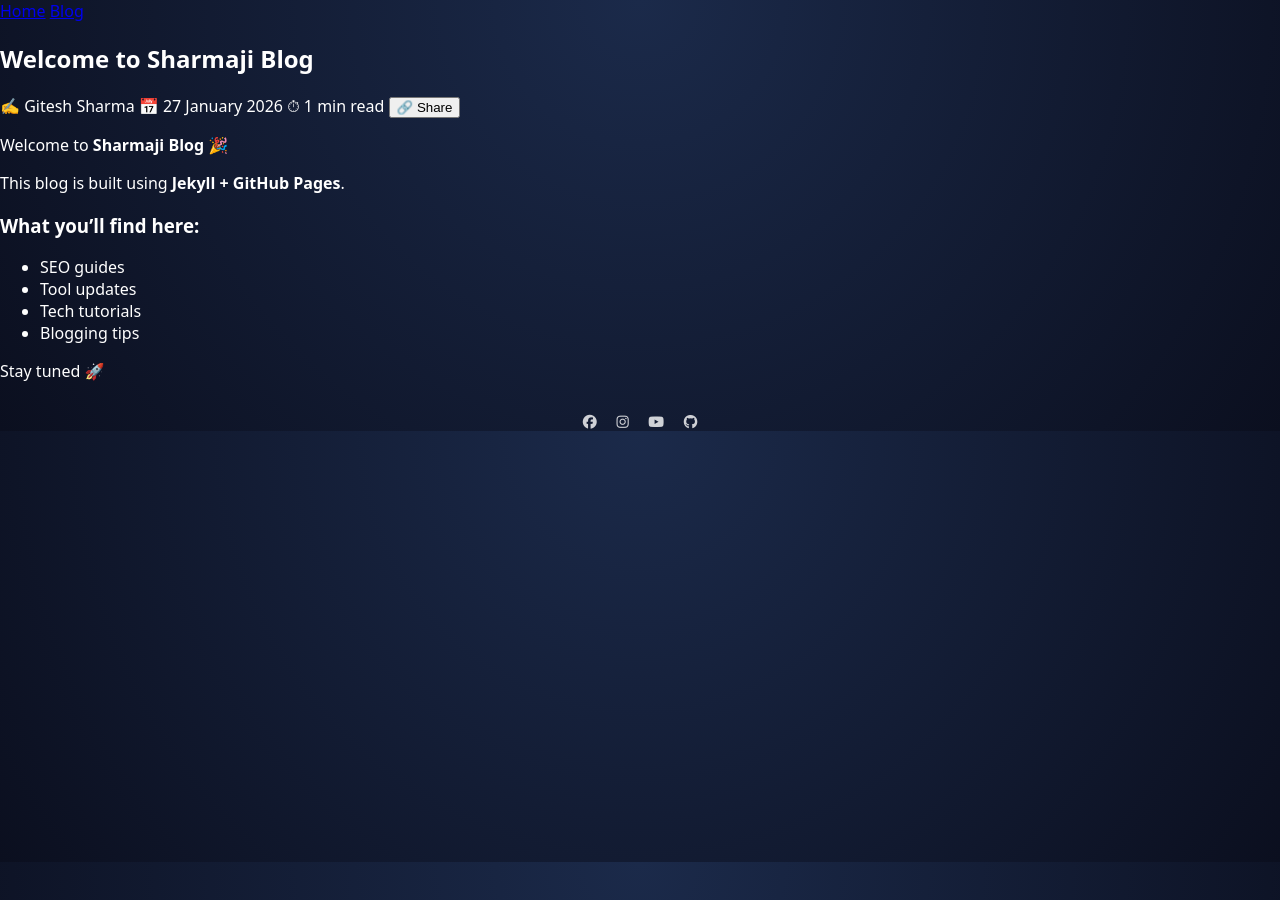
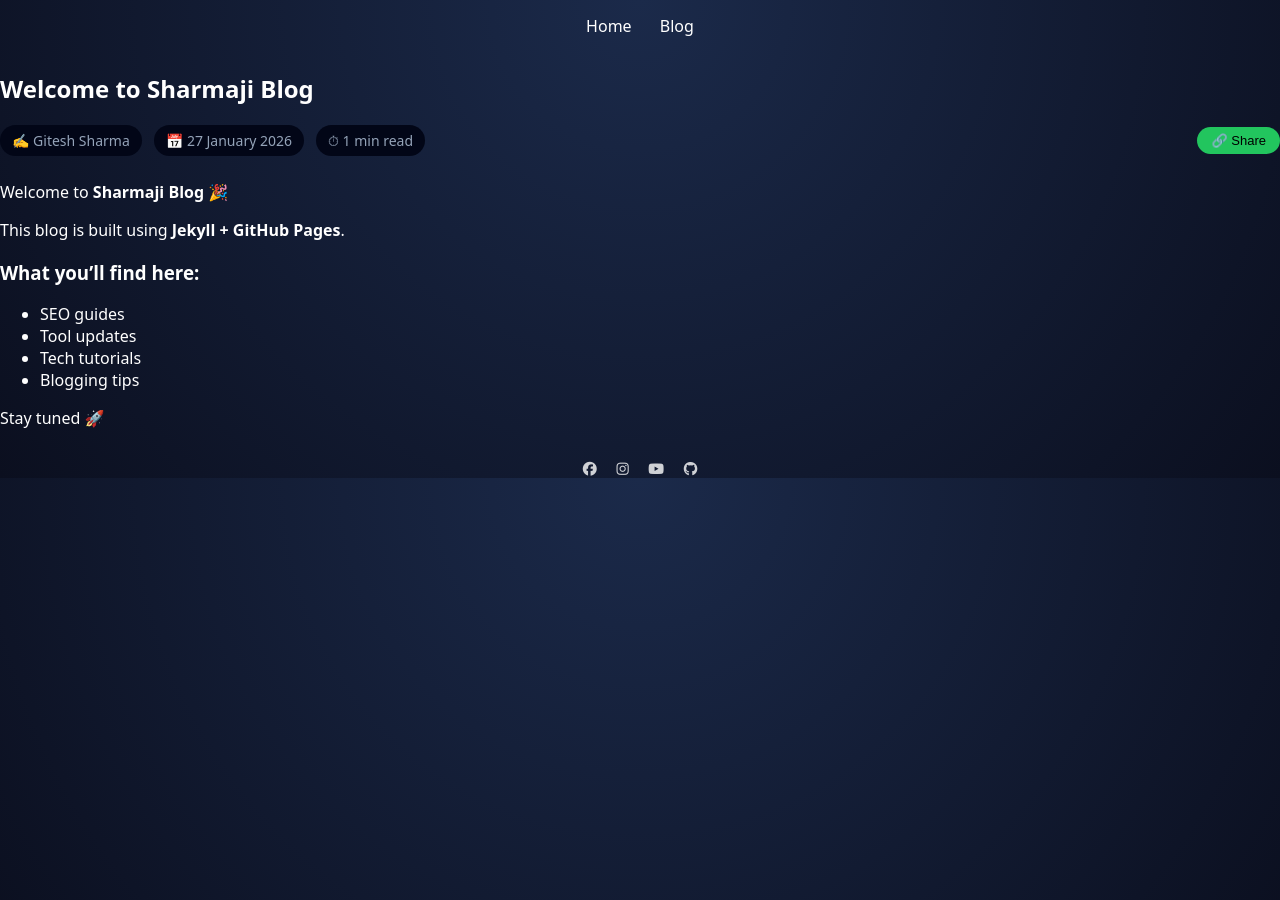
Before and after one commit to gitesh-sharma/blog, a Jekyll site: the page built from _posts/2026-01-27-welcome-to-sharmaji-blog.md, in a window 1280 px wide. Built offline with Jekyll 4.4.1, drawn with Linux system fonts in a browser that asks for light colours.

Commit message:
Update theme.css

```diff
--- a/assets/css/theme.css
+++ b/assets/css/theme.css
@@ -64,6 +64,49 @@
   color: #fff;
 }
 
+/* POST HEADER NAV */
+
+.post-header-nav {
+  padding: 15px;
+  text-align: center;
+}
+
+.post-header-nav nav a {
+  margin: 0 12px;
+  color: #fff;
+  text-decoration: none;
+  font-weight: 500;
+}
+
+/* READING TIME + META */
+
+.post-meta {
+  display: flex;
+  flex-wrap: wrap;
+  gap: 12px;
+  margin: 15px 0 25px;
+  font-size: 14px;
+  color: #94a3b8;
+  align-items: center;
+}
+
+.post-meta span {
+  background: #020617;
+  padding: 6px 12px;
+  border-radius: 999px;
+}
+
+.share-post {
+  margin-left: auto;
+  background: #22c55e;
+  border: none;
+  padding: 6px 14px;
+  border-radius: 999px;
+  cursor: pointer;
+  font-size: 13px;
+}
+
+
 footer {
   text-align: center;
   margin-top: 30px;
```
